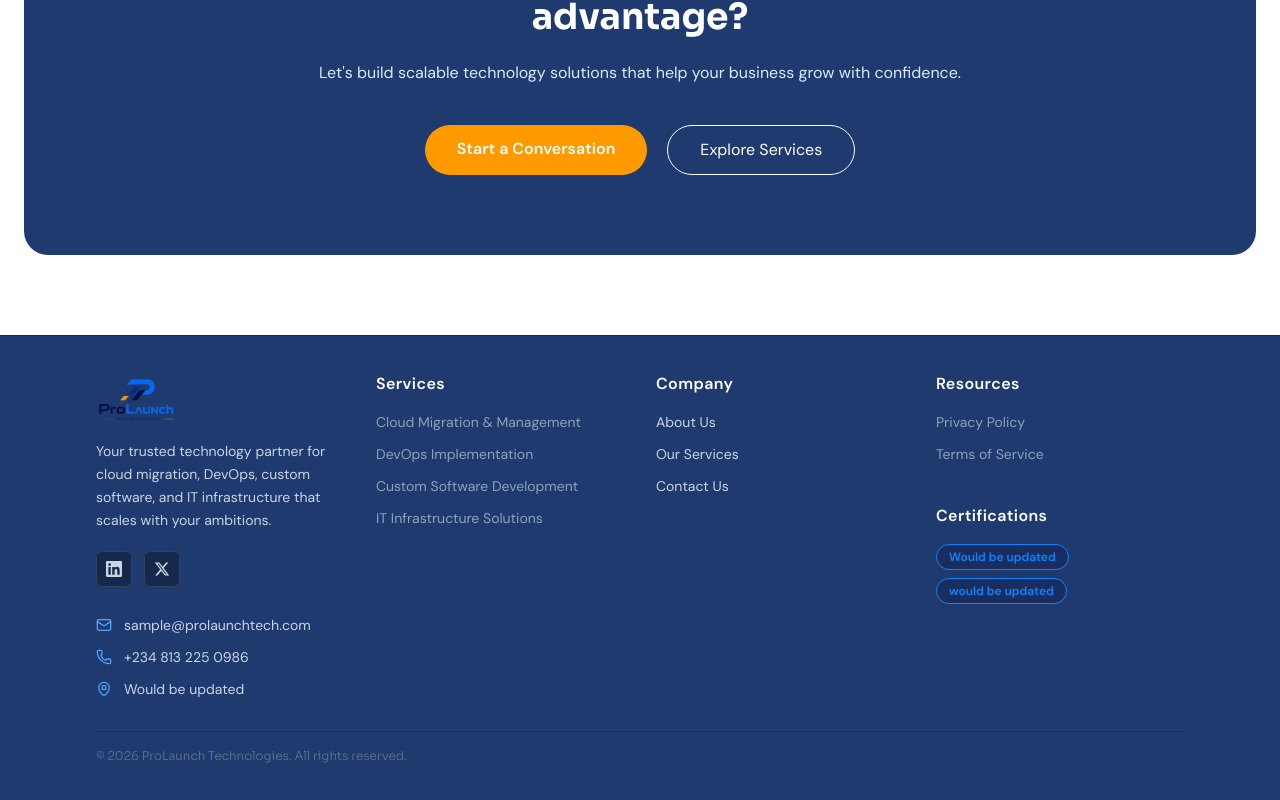
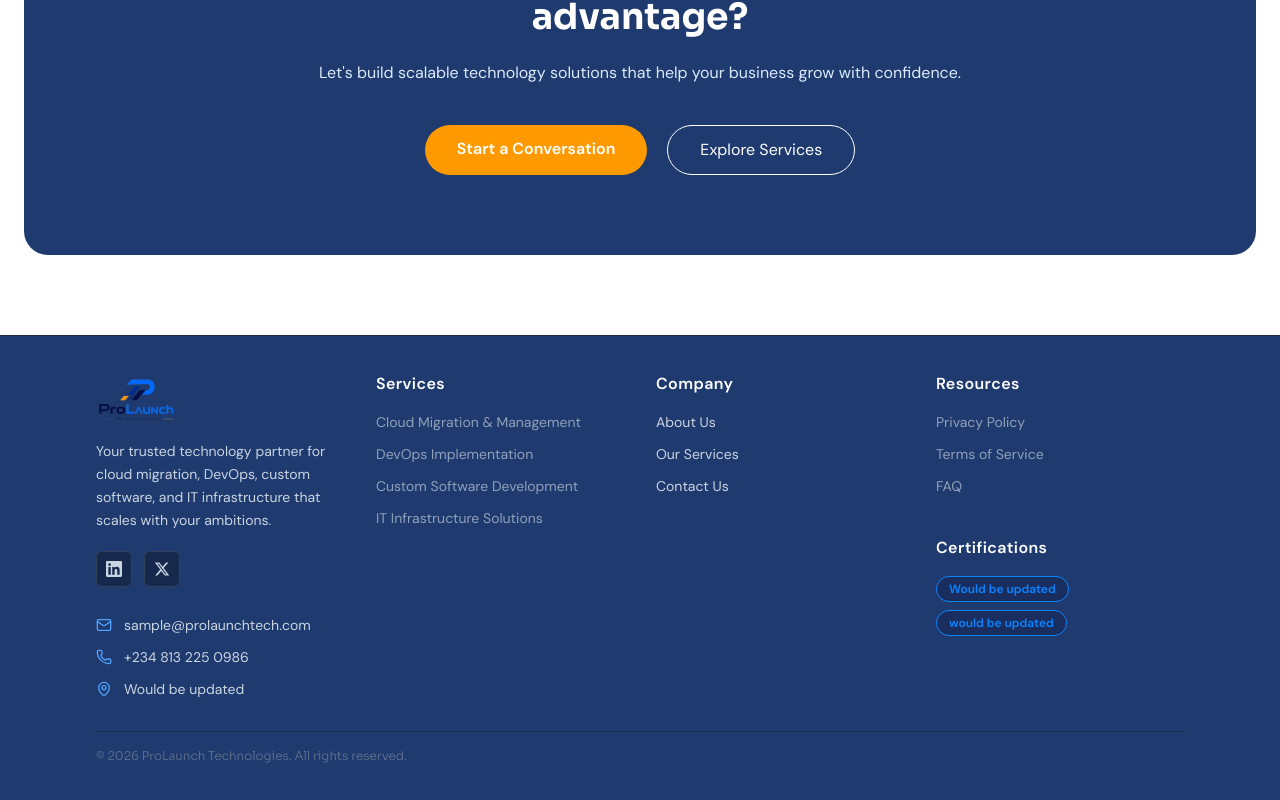
Before and after one commit to ProLaunch-Group/ptech-web, a Next.js app: page /about in a window 1280 px wide. Shown: the part 4601-5401 px from the top of the page. Built offline with nearby package versions, Linux system fonts and the light colour scheme.

Commit message:
feat: update core service offerings and pillar data

```diff
--- a/src/constants/service.ts
+++ b/src/constants/service.ts
@@ -60,7 +60,7 @@ export const HOW_WE_HELP_SERVICES: ServiceCardData[] = [
   },
   {
     id: 'it-infrastructure-solutions',
-    imageUrl: '/Home/HowWeHelp-images/it-solutions.png',
+    imageUrl: '',
     title: 'IT Infrastructure Solutions',
     description:
       'We design, deploy, and manage the full technology backbone of your organization, from networking to security to monitoring.',
@@ -107,6 +107,7 @@ export const FOOTER_COMPANY_LINKS: FooterLink[] = [
 export const FOOTER_RESOURCES: string[] = [
   'Privacy Policy',
   'Terms of Service',
+  'FAQ',
 ];
 
 export const FOOTER_CERTIFICATIONS: string[] = [
```
